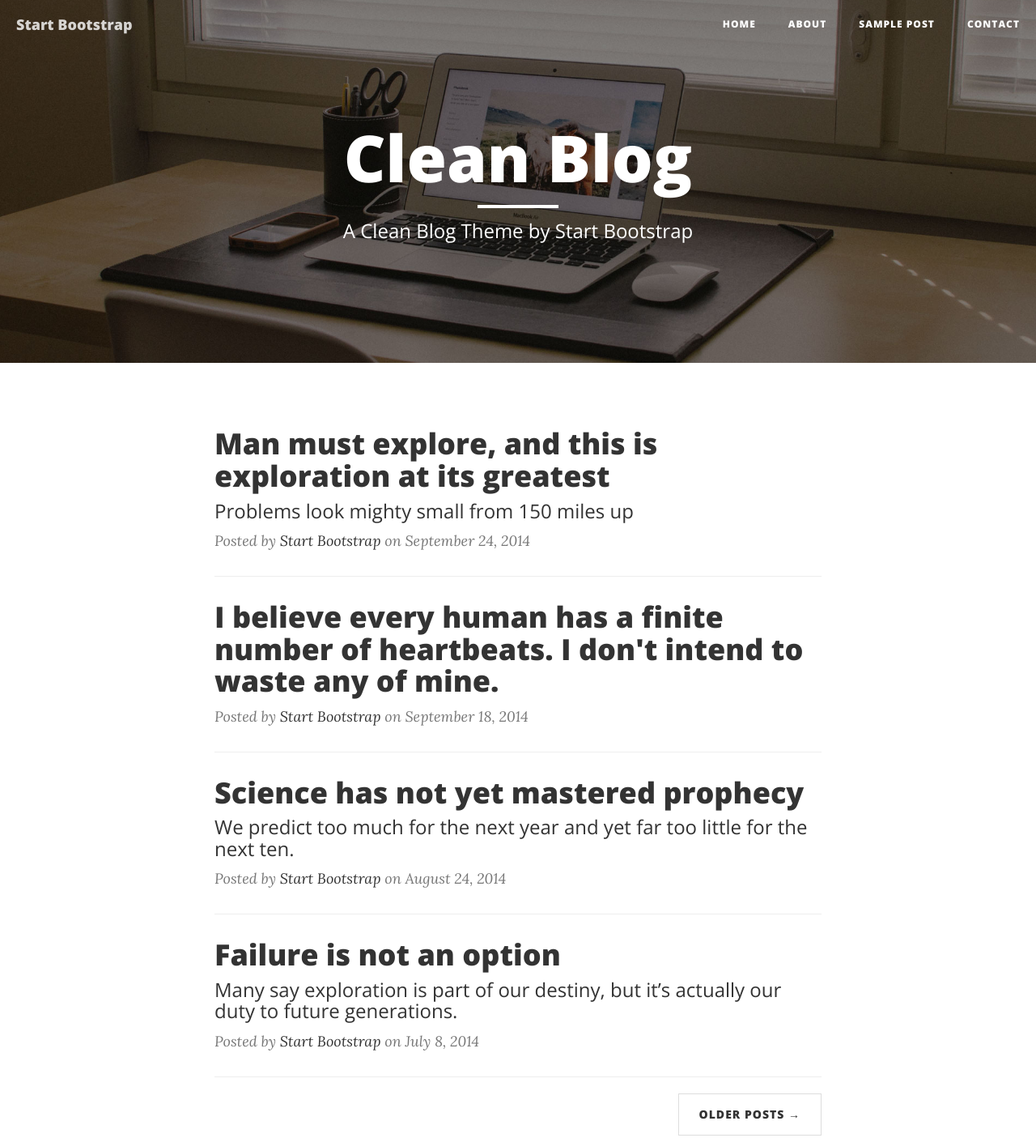
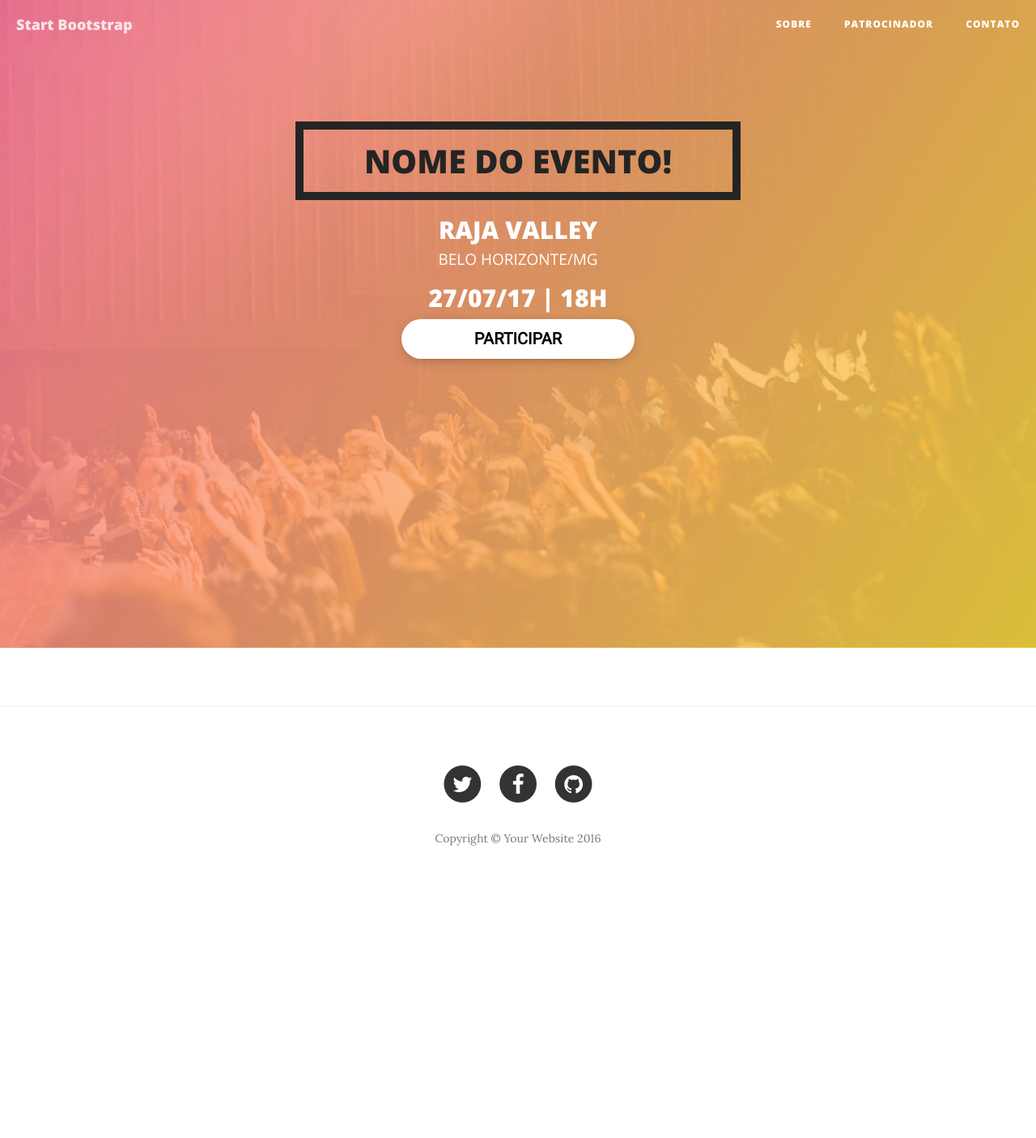
Before and after one commit to roberthgodoy/evento-grupo-inter, a website: page template/index.html in a window 1280 px wide. Shown: the top 1405 px of the page at 81% size. After the commit the page ends 1111 px from the top, so only its background shows below. Drawn offline with nearby package versions, Linux system fonts and the light colour scheme.

Commit message:
add img and edit style

```diff
--- a/template/css/clean-blog.css
+++ b/template/css/clean-blog.css
@@ -7,6 +7,7 @@ body {
   font-family: 'Lora', 'Times New Roman', serif;
   font-size: 20px;
   color: #333333;
+  height: 100vh; /*to teste*/
 }
 p {
   line-height: 1.5;
@@ -153,6 +154,8 @@ hr.small {
   background-size: cover;
   -o-background-size: cover;
   margin-bottom: 50px;
+  background-image: url('../img/bg1.png');
+  height: 100vh;
 }
 .intro-header .site-heading,
 .intro-header .post-heading,
@@ -167,6 +170,22 @@ hr.small {
     padding: 150px 0;
   }
 }
+
+.heading-title {
+  font-family: 'Open Sans', 'Helvetica Neue', Helvetica, Arial, sans-serif;
+  border: 10px solid #242424;
+  color:#242424;
+  width: 550px;
+  margin:0 auto;
+  text-align: center;
+  padding: 10px 20px;
+}
+
+.heading-title span {
+  font-size: 40px;
+  font-weight: 900;
+}
+
 .intro-header .site-heading,
 .intro-header .page-heading {
   text-align: center;
@@ -356,6 +375,19 @@ form .row:first-child .floating-label-form-group {
   border: 1px solid #0085A1;
   color: white;
 }
+.btn-called {
+  font-family: 'Roboto', sans-serif;
+  border:0px;
+  border-radius: 30px;
+  color:#000;
+  background:#fff;
+  padding: 10px 90px;
+  font-weight: bold;
+  font-size: 20px;
+  -webkit-box-shadow: 0px 3px 19px -10px rgba(0,0,0,0.75);
+  -moz-box-shadow: 0px 3px 19px -10px rgba(0,0,0,0.75);
+  box-shadow: 0px 3px 19px -10px rgba(0,0,0,0.75);
+}
 .pager {
   margin: 20px 0 0;
 }
--- a/template/index.html
+++ b/template/index.html
@@ -15,12 +15,13 @@
     <link href="vendor/bootstrap/css/bootstrap.min.css" rel="stylesheet">
 
     <!-- Theme CSS -->
-    <link href="css/clean-blog.min.css" rel="stylesheet">
+    <link href="css/clean-blog.css" rel="stylesheet">
 
     <!-- Custom Fonts -->
     <link href="vendor/font-awesome/css/font-awesome.min.css" rel="stylesheet" type="text/css">
     <link href='https://fonts.googleapis.com/css?family=Lora:400,700,400italic,700italic' rel='stylesheet' type='text/css'>
     <link href='https://fonts.googleapis.com/css?family=Open+Sans:300italic,400italic,600italic,700italic,800italic,400,300,600,700,800' rel='stylesheet' type='text/css'>
+    <link href="https://fonts.googleapis.com/css?family=Roboto" rel="stylesheet">
 
     <!-- HTML5 Shim and Respond.js IE8 support of HTML5 elements and media queries -->
     <!-- WARNING: Respond.js doesn't work if you view the page via file:// -->
@@ -49,16 +50,13 @@
             <div class="collapse navbar-collapse" id="bs-example-navbar-collapse-1">
                 <ul class="nav navbar-nav navbar-right">
                     <li>
-                        <a href="index.html">Home</a>
+                        <a href="#">SOBRE</a>
                     </li>
                     <li>
-                        <a href="about.html">About</a>
+                        <a href="#">PATROCINADOR</a>
                     </li>
                     <li>
-                        <a href="post.html">Sample Post</a>
-                    </li>
-                    <li>
-                        <a href="contact.html">Contact</a>
+                        <a href="#">CONTATO</a>
                     </li>
                 </ul>
             </div>
@@ -69,15 +67,23 @@
 
     <!-- Page Header -->
     <!-- Set your background image for this header on the line below. -->
-    <header class="intro-header" style="background-image: url('img/home-bg.jpg')">
+    <header class="intro-header">
         <div class="container">
             <div class="row">
                 <div class="col-lg-8 col-lg-offset-2 col-md-10 col-md-offset-1">
                     <div class="site-heading">
-                        <h1>Clean Blog</h1>
-                        <hr class="small">
-                        <span class="subheading">A Clean Blog Theme by Start Bootstrap</span>
+                        <div class="heading-title">
+                            <span>NOME DO EVENTO!</span>
+                        </div>
+
+                        <h2>RAJA VALLEY</h2>
+                        <span class="subheading" style="font-size: 19px;">BELO HORIZONTE/MG</span>
+                        <h2>27/07/17 | 18H</h2>
+                        <div>
+                            <button class="btn-called">PARTICIPAR</button>
+                        </div>
                     </div>
+
                 </div>
             </div>
         </div>
@@ -87,57 +93,7 @@
     <div class="container">
         <div class="row">
             <div class="col-lg-8 col-lg-offset-2 col-md-10 col-md-offset-1">
-                <div class="post-preview">
-                    <a href="post.html">
-                        <h2 class="post-title">
-                            Man must explore, and this is exploration at its greatest
-                        </h2>
-                        <h3 class="post-subtitle">
-                            Problems look mighty small from 150 miles up
-                        </h3>
-                    </a>
-                    <p class="post-meta">Posted by <a href="#">Start Bootstrap</a> on September 24, 2014</p>
-                </div>
-                <hr>
-                <div class="post-preview">
-                    <a href="post.html">
-                        <h2 class="post-title">
-                            I believe every human has a finite number of heartbeats. I don't intend to waste any of mine.
-                        </h2>
-                    </a>
-                    <p class="post-meta">Posted by <a href="#">Start Bootstrap</a> on September 18, 2014</p>
-                </div>
-                <hr>
-                <div class="post-preview">
-                    <a href="post.html">
-                        <h2 class="post-title">
-                            Science has not yet mastered prophecy
-                        </h2>
-                        <h3 class="post-subtitle">
-                            We predict too much for the next year and yet far too little for the next ten.
-                        </h3>
-                    </a>
-                    <p class="post-meta">Posted by <a href="#">Start Bootstrap</a> on August 24, 2014</p>
-                </div>
-                <hr>
-                <div class="post-preview">
-                    <a href="post.html">
-                        <h2 class="post-title">
-                            Failure is not an option
-                        </h2>
-                        <h3 class="post-subtitle">
-                            Many say exploration is part of our destiny, but it’s actually our duty to future generations.
-                        </h3>
-                    </a>
-                    <p class="post-meta">Posted by <a href="#">Start Bootstrap</a> on July 8, 2014</p>
-                </div>
-                <hr>
-                <!-- Pager -->
-                <ul class="pager">
-                    <li class="next">
-                        <a href="#">Older Posts &rarr;</a>
-                    </li>
-                </ul>
+
             </div>
         </div>
     </div>
```
Also changed, not shown: template/img/bg1.png (added), 2 other files.
